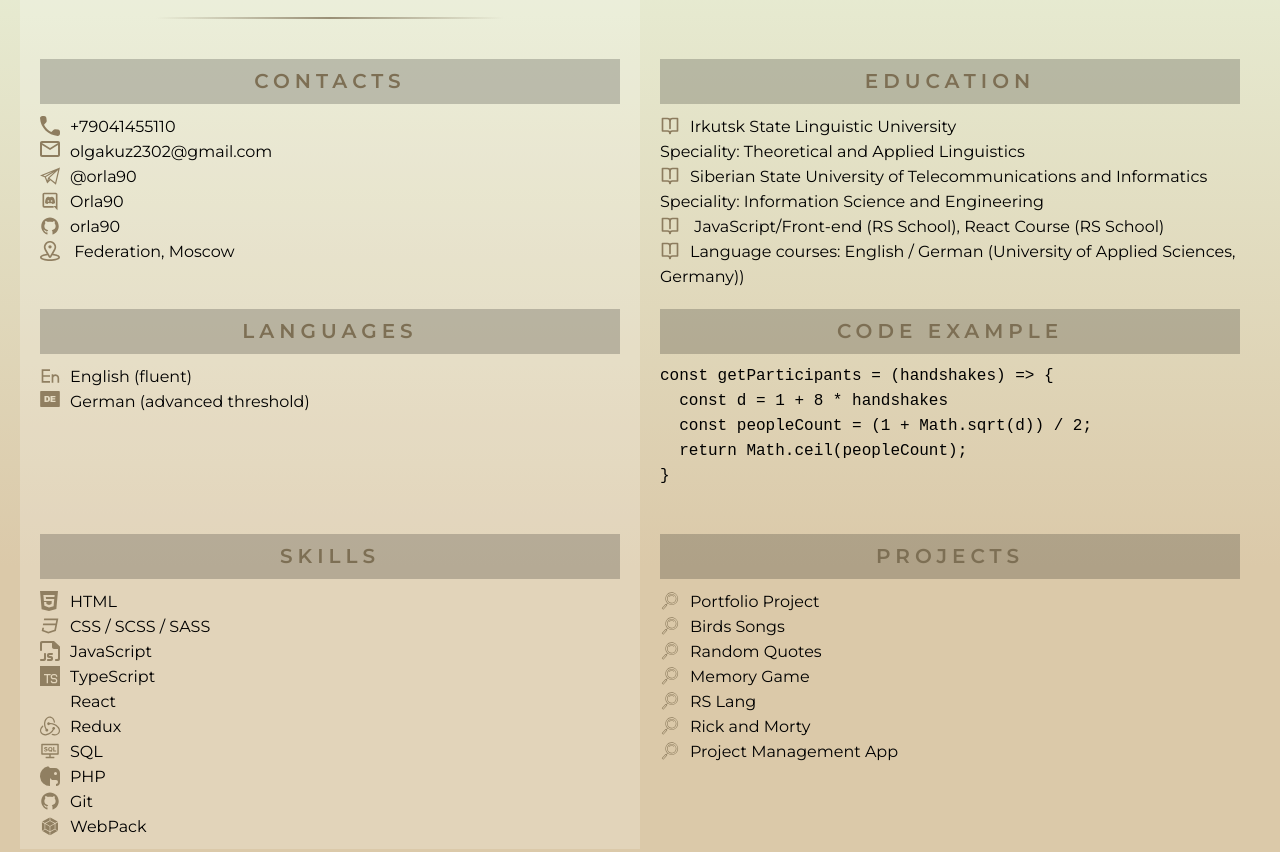
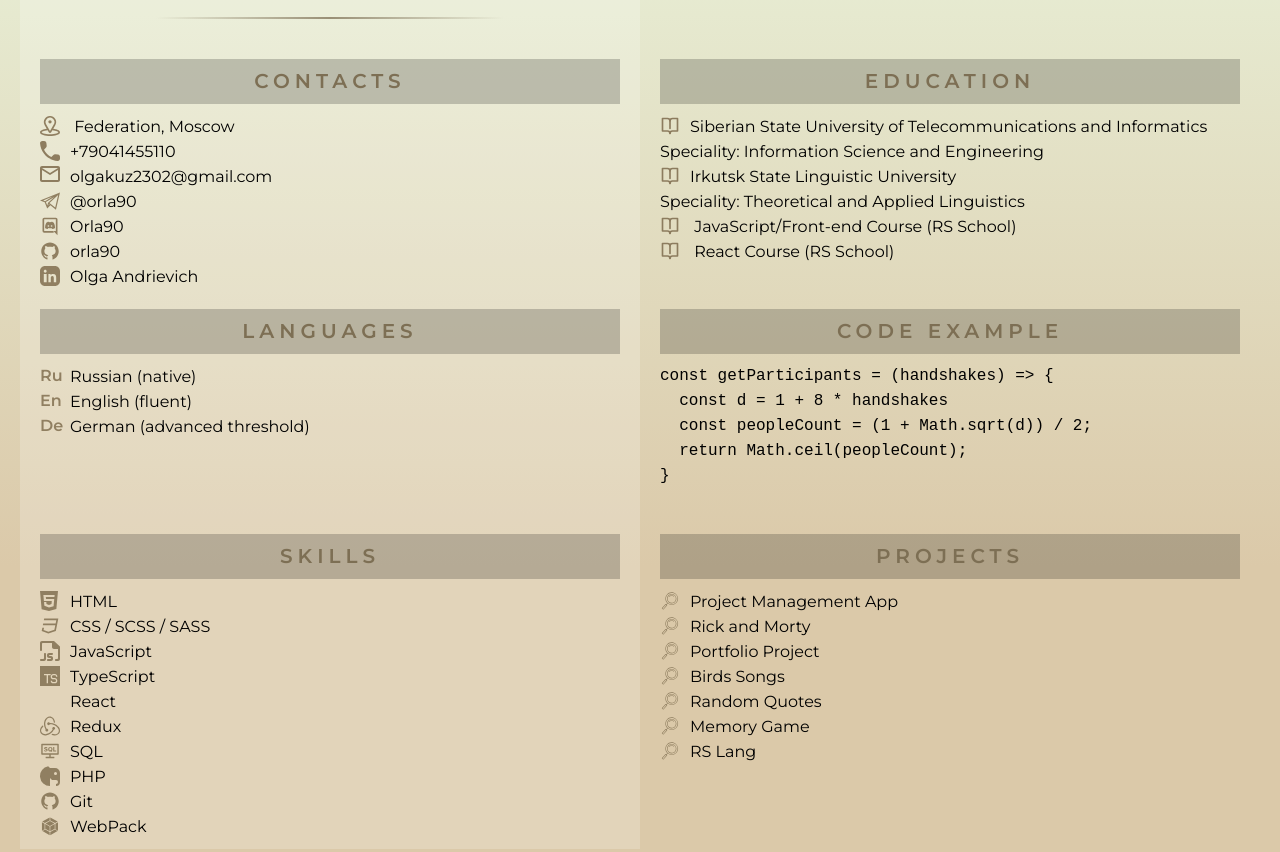
Before and after one commit to orla90/rsschool-cv, a plain HTML site: page index.html in a window 1280 px wide. Shown: the part 350-1202 px from the top of the page. Drawn offline with Linux system fonts and the light colour scheme.

Commit message:
fix: fix cv content

```diff
--- a/index.html
+++ b/index.html
@@ -85,6 +85,10 @@
         <section class="section section-left" id="contacts">
           <h2 class="section-title" data-i18="contacts">Contacts</h2>
           <ul>
+            <li>
+              <span class="ico ico-location"></span>
+              <span data-i18="residence">Federation, Moscow</span>
+            </li>
             <li><span class="ico ico-tel"></span>+79041455110</li>
             <li><span class="ico ico-mail"></span>olgakuz2302@gmail.com</li>
             <li><span class="ico ico-telegram"></span>@orla90</li>
@@ -92,14 +96,19 @@
             <li>
               <a
                 class="link black-colored"
-                href=" https://github.com/orla90 "
+                href="https://github.com/orla90"
                 target="_blank"
                 ><span class="ico ico-git"></span>orla90</a
               >
             </li>
             <li>
-              <span class="ico ico-location"></span>
-              <span data-i18="residence">Federation, Moscow</span>
+              <a
+                class="link black-colored"
+                href="https://www.linkedin.com/in/olga-andrievich-a41844251/"
+                target="_blank"
+                ><span class="ico ico-linkedin"></span
+                ><span data-i18="name">Olga Andrievich</span></a
+              >
             </li>
           </ul>
         </section>
@@ -107,6 +116,16 @@
         <section class="section section-right" id="education">
           <h2 class="section-title" data-i18="education">Education</h2>
           <ol>
+            <li>
+              <span class="ico ico-education"></span
+              ><span data-i18="university_2"
+                >Siberian State University of Telecommunications and
+                Informatics</span
+              >
+              <p data-i18="speciality_1">
+                Speciality: Information Science and Engineering
+              </p>
+            </li>
             <li>
               <span class="ico ico-education"></span
               ><span data-i18="university_1"
@@ -117,26 +136,25 @@
               </p>
             </li>
             <li>
-              <span class="ico ico-education"></span
-              ><span data-i18="university_1"
-                >Siberian State University of Telecommunications and
-                Informatics</span
-              >
-              <p data-i18="speciality_1">
-                Speciality: Information Science and Engineering
-              </p>
-            </li>
-            <li>
-              <span class="ico ico-education"></span
-              ><span data-i18="coursesTech">
-                JavaScript/Front-end (RS School), React Course (RS School)</span
+              <a
+                class="link black-colored"
+                href="https://app.rs.school/certificate/yc65kjn0"
+                target="_blank"
+                ><span class="ico ico-education"></span
+                ><span data-i18="coursesTechJS">
+                  JavaScript/Front-end Course (RS School)</span
+                ></a
               >
             </li>
             <li>
-              <span class="ico ico-education"></span
-              ><span data-i18="coursesLang"
-                >Language courses: English / German (University of Applied
-                Sciences, Germany))</span
+              <a
+                class="link black-colored"
+                href="https://app.rs.school/certificate/dsvopz66"
+                target="_blank"
+                ><span class="ico ico-education"></span
+                ><span data-i18="coursesTechReact">
+                  React Course (RS School)</span
+                ></a
               >
             </li>
           </ol>
@@ -146,11 +164,15 @@
           <h2 class="section-title" data-i18="languages">Languages</h2>
           <ul class="languages-list">
             <li class="language-item">
-              <span class="ico ico-en"></span
+              <span class="ico ico-ru">Ru</span
+              ><span data-i18="russian">Russian (native)</span>
+            </li>
+            <li class="language-item">
+              <span class="ico ico-en">En</span
               ><span data-i18="english">English (fluent)</span>
             </li>
             <li class="language-item">
-              <span class="ico ico-de"></span
+              <span class="ico ico-de">De</span
               ><span data-i18="german">German (advanced threshold)</span>
             </li>
           </ul>
@@ -190,6 +212,26 @@ const getParticipants = (handshakes) => {
             <span data-i18="projects">Projects</span>
           </h2>
           <ul class="projects-list">
+            <li class="project-item">
+              <a
+                class="link black-colored"
+                href="https://orla90.github.io/Project-Management-App/"
+                target="_blank"
+                ><span class="ico ico-project"></span
+                ><span data-i18="projectManagementApp"
+                  >Project Management App</span
+                ></a
+              >
+            </li>
+            <li class="project-item">
+              <a
+                class="link black-colored"
+                href="https://unique-sfogliatella-bd7343.netlify.app/"
+                target="_blank"
+                ><span class="ico ico-project"></span
+                ><span data-i18="rickAndMorty">Rick and Morty</span></a
+              >
+            </li>
             <li class="project-item">
               <a
                 class="link black-colored"
@@ -235,26 +277,6 @@ const getParticipants = (handshakes) => {
                 ><span data-i18="rsLang">RS Lang</span></a
               >
             </li>
-            <li class="project-item">
-              <a
-                class="link black-colored"
-                href="https://unique-sfogliatella-bd7343.netlify.app/"
-                target="_blank"
-                ><span class="ico ico-project"></span
-                ><span data-i18="rickAndMorty">Rick and Morty</span></a
-              >
-            </li>
-            <li class="project-item">
-              <a
-                class="link black-colored"
-                href="https://orla90.github.io/Project-Management-App/"
-                target="_blank"
-                ><span class="ico ico-project"></span
-                ><span data-i18="projectManagementApp"
-                  >Project Management App</span
-                ></a
-              >
-            </li>
           </ul>
         </section>
       </div>
--- a/style.css
+++ b/style.css
@@ -251,14 +251,6 @@ hr {
   background-image: url(assets/svg/sql.svg);
 }
 
-.ico-en {
-  background-image: url(assets/svg/en.svg);
-}
-
-.ico-de {
-  background-image: url(assets/svg/de.svg);
-}
-
 .ico-project {
   background-image: url(assets/svg/project.svg);
 }
@@ -281,6 +273,18 @@ hr {
 
 .ico-redux {
   background-image: url(assets/svg/redux.svg);
+}
+
+.ico-linkedin {
+  background-image: url(assets/svg/linkedin.svg);
+}
+
+.ico-ru,
+.ico-de,
+.ico-en {
+  cursor: default;
+  font-weight: 700;
+  line-height: 1.3;
 }
 
 .footer {
--- a/translate.js
+++ b/translate.js
@@ -20,14 +20,13 @@ const i18Obj = {
     university_2:
       'Siberian State University of Telecommunications and Informatics',
     speciality_2: 'Speciality: Information Science and Engineering',
-    coursesTech:
-      'IT-courses: JavaScript/Front-end (RS School), React Course (RS School)',
-    coursesLang:
-      'Language courses: English / German (University of Applied Sciences, Germany))',
+    coursesTechJS: 'Course: JavaScript/Front-end (RS School)',
+    coursesTechReact: 'Course: React (RS School)',
     сode: 'Code Example',
     english: 'English (fluent)',
+    russian: 'Russian (native)',
     german: 'German (advanced threshold)',
-    portfolio: 'Portfolio Project',
+    portfolio: `Photographer's Portfolio`,
     birds: 'Birds Songs',
     quotes: 'Random Quotes',
     memory: 'Memory Game',
@@ -52,15 +51,13 @@ const i18Obj = {
     university_2:
       'Сибирский государственный университет телекоммуникаций и информатики',
     speciality_2: 'Специальность: Информатика и вычислительная техника',
-    coursesTech:
-      'IT-курсы: JavaScript/Front-end (RS School), React (RS School)',
-    coursesLang:
-      'Языковые курсы: Английский / Немецкий (Высшая школа Циттау/Герлиц, Германия)',
-    сode: 'Пример кода',
+    coursesTechJS: 'Курс JavaScript/Front-end (RS School)',
+    coursesTechReact: 'Курс по React (RS School)',
+    russian: 'Русский (родной)',
     english: 'Английский (продвинутый)',
     german: 'Немецкий (пороговый продвинутый уровень)',
-    portfolio: 'Портфолио проект',
-    birds: 'Песни птиц',
+    portfolio: 'Портфолио фотографа',
+    birds: 'Пение птиц',
     quotes: 'Случайные цитаты',
     memory: 'Игра на запоминание',
     rsLang: 'RS Lang (приложение для изучения языка)',
```
Also changed, not shown: assets/svg/de.svg (deleted), assets/svg/en.svg (deleted), assets/svg/linkedin.svg (added), 1 other file.
